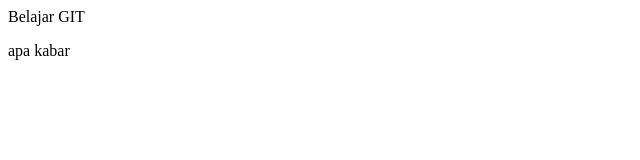
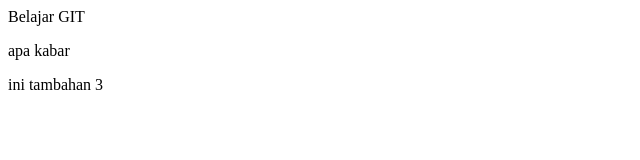
Before and after one commit to ajjee1604/VSGA, a plain HTML site: page index.html in a window 1280 px wide. Shown: the whole page, without its empty margins (0-640 px from the left). Drawn offline with Linux system fonts and the light colour scheme.

Commit message:
Update index.html

```diff
--- a/index.html
+++ b/index.html
@@ -7,5 +7,6 @@
   </head>
   <body>
     <p>apa kabar</p>
+    <p>ini tambahan 3</p>
   </body>
 </html>
```
